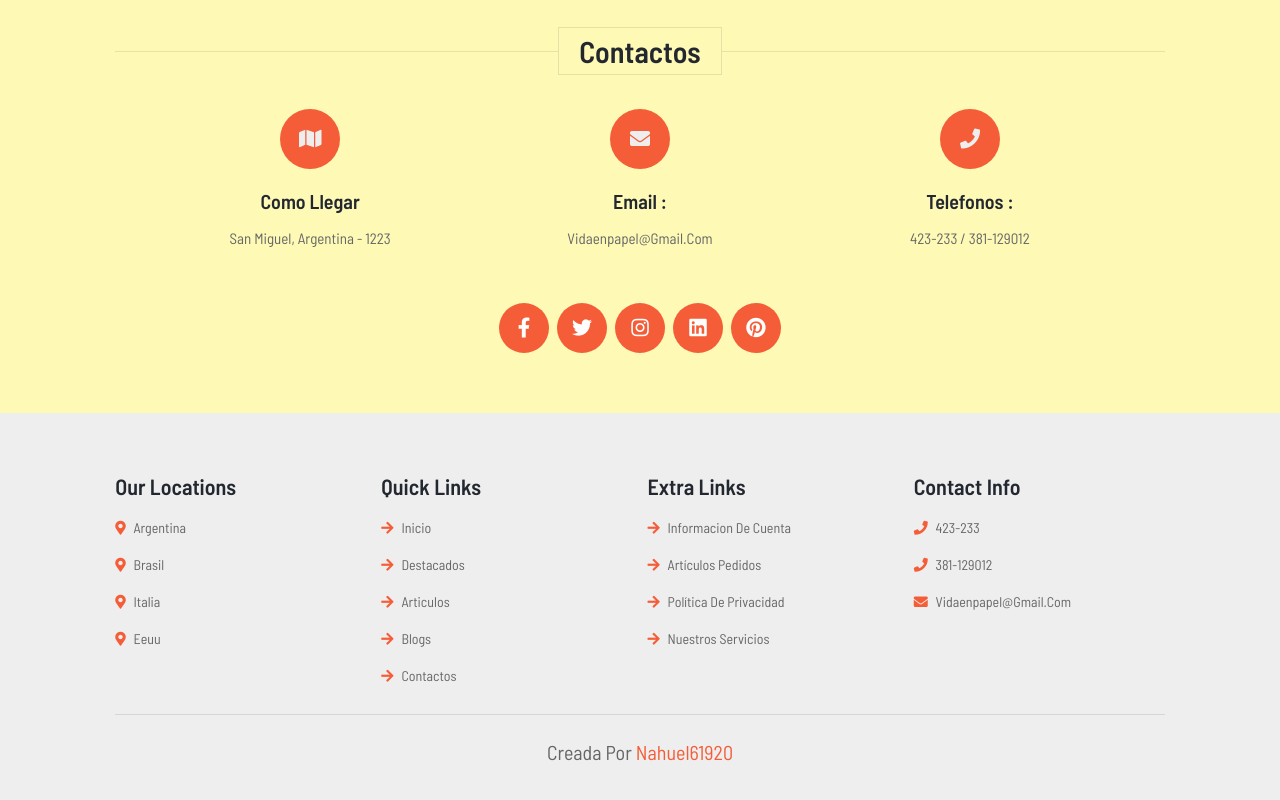
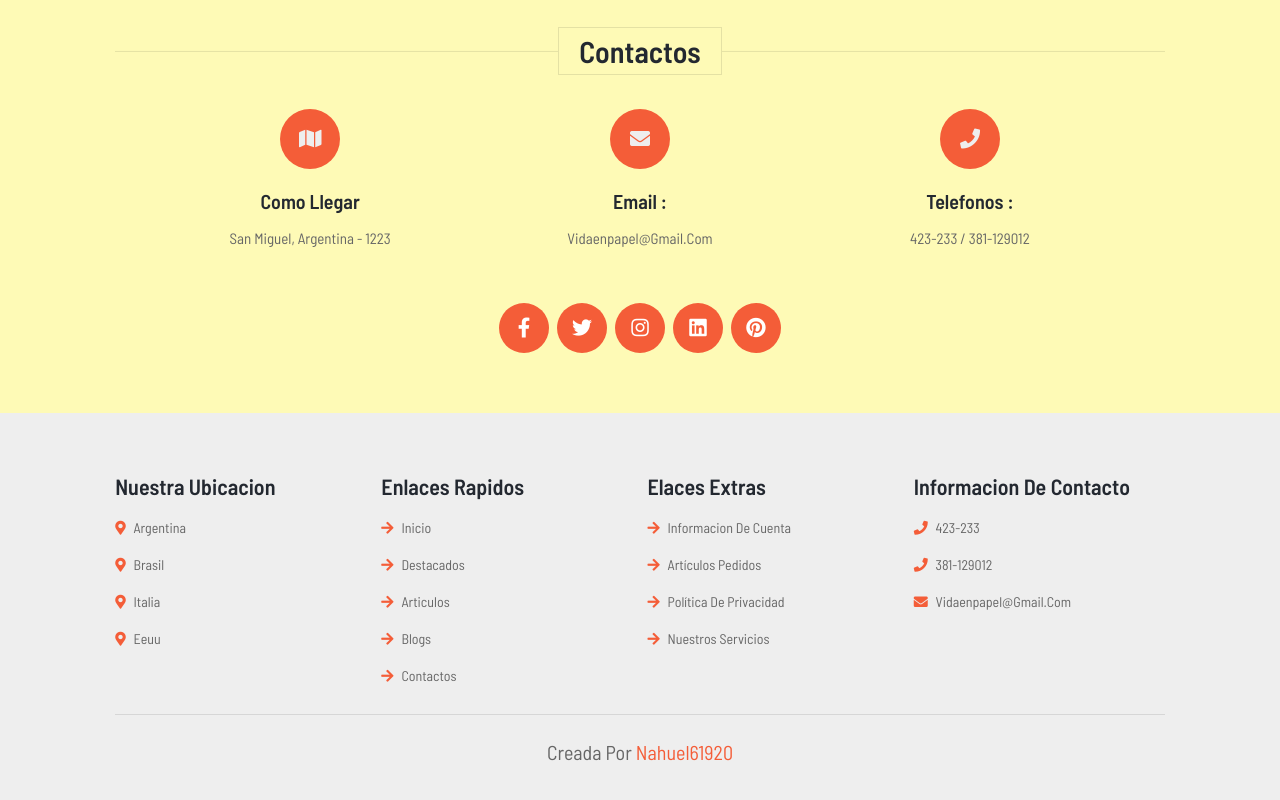
Before and after one commit to Nahuel61920/vida-en-papel, a plain HTML site: page index.html in a window 1280 px wide. Shown: the part 3233-4033 px from the top of the page. Drawn offline with nearby package versions, Linux system fonts and the light colour scheme.

Commit message:
Update index.html

```diff
--- a/index.html
+++ b/index.html
@@ -623,7 +623,7 @@
     <div class="box-container">
 
         <div class="box">
-            <h3>our locations</h3>
+            <h3>Nuestra ubicacion</h3>
             <a href="#"> <i class="fas fa-map-marker-alt"></i> argentina </a>
             <a href="#"> <i class="fas fa-map-marker-alt"></i> brasil </a>
             <a href="#"> <i class="fas fa-map-marker-alt"></i> italia </a>
@@ -631,7 +631,7 @@
         </div>
 
         <div class="box">
-            <h3>quick links</h3>
+            <h3>enlaces rapidos</h3>
             <a href="#inicio"> <i class="fas fa-arrow-right"></i> inicio </a>
             <a href="#destacados"> <i class="fas fa-arrow-right"></i> destacados </a>
             <a href="#articulos"> <i class="fas fa-arrow-right"></i> articulos </a>
@@ -640,7 +640,7 @@
         </div>
 
         <div class="box">
-            <h3>extra links</h3>
+            <h3>elaces extras</h3>
             <a href="#"> <i class="fas fa-arrow-right"></i> informacion de cuenta </a>
             <a href="#"> <i class="fas fa-arrow-right"></i> artículos pedidos </a>
             <a href="#"> <i class="fas fa-arrow-right"></i> política de privacidad </a>
@@ -648,7 +648,7 @@
         </div>
 
         <div class="box">
-            <h3>contact info</h3>
+            <h3>informacion de contacto</h3>
             <a href="#"> <i class="fas fa-phone"></i> 423-233  </a>
             <a href="#"> <i class="fas fa-phone"></i> 381-129012 </a>
             <a href="#"> <i class="fas fa-envelope"></i> vidaenpapel@gmail.com </a>
```
